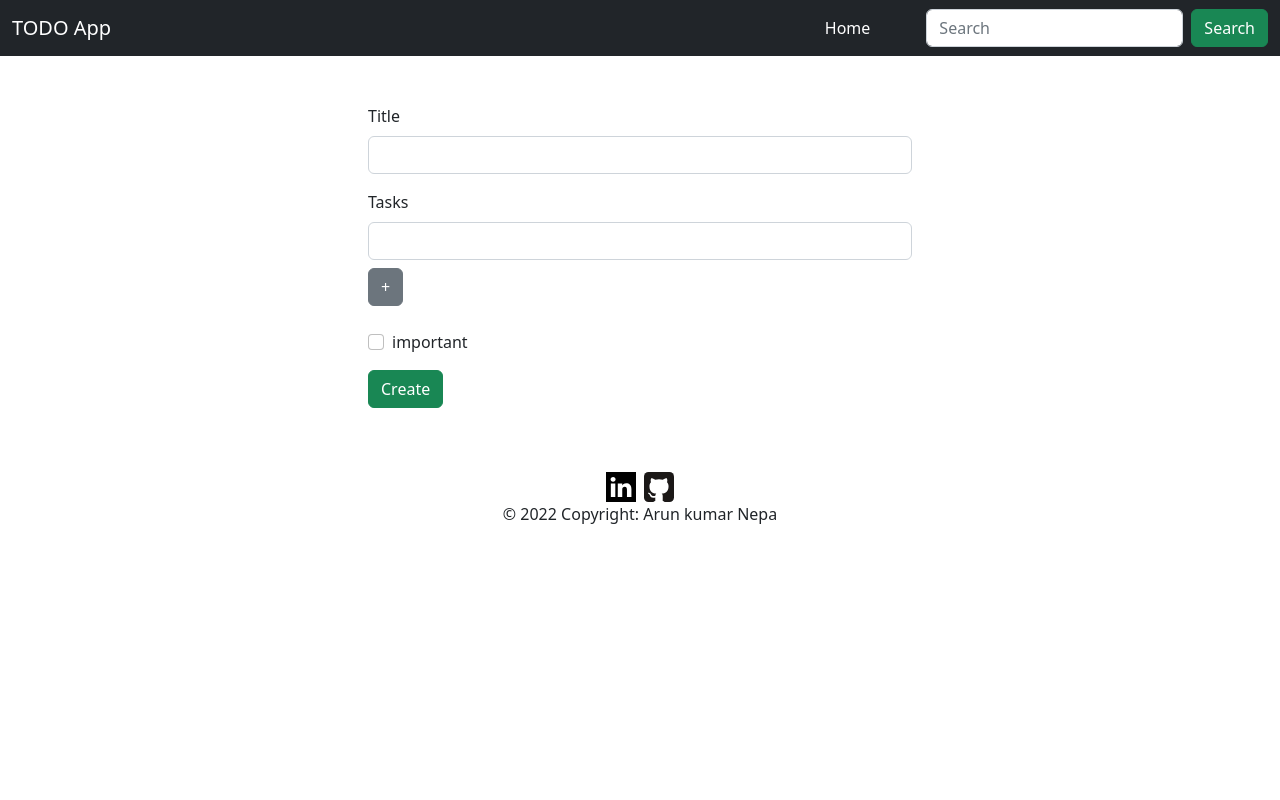
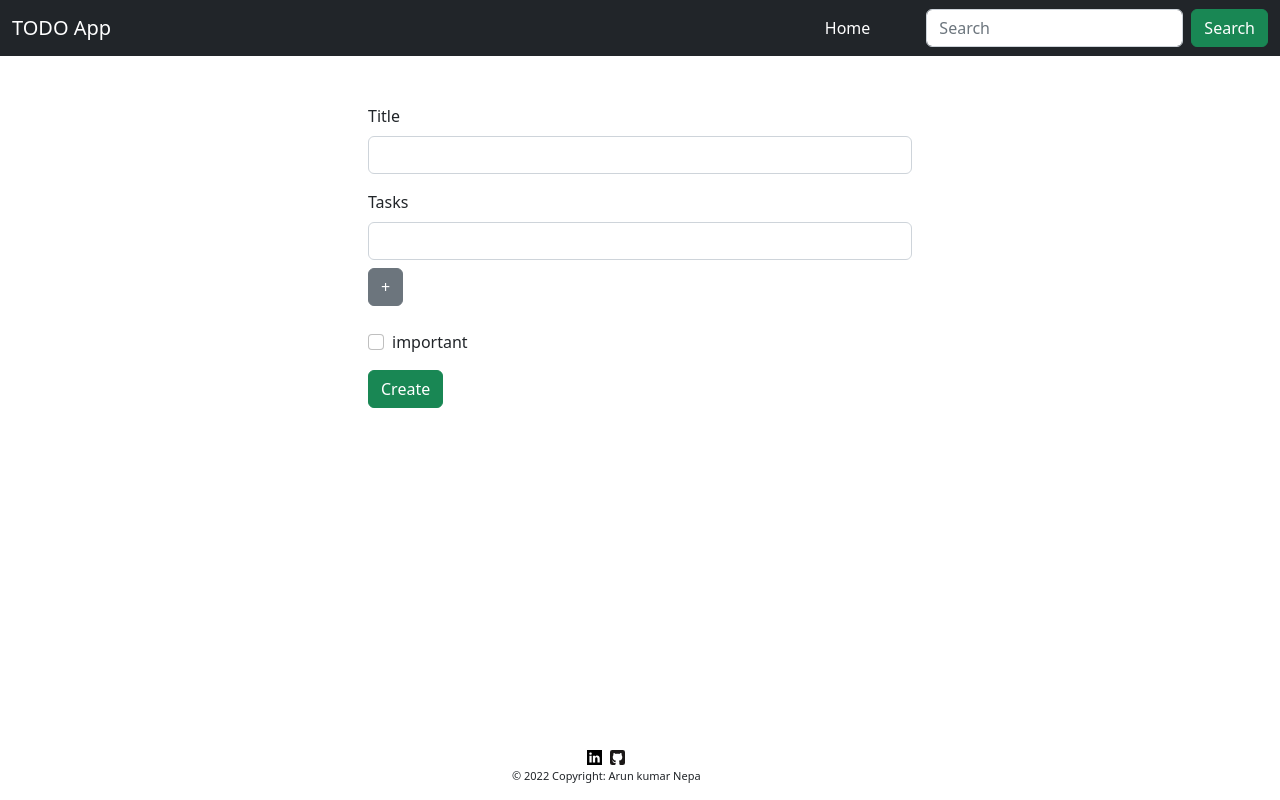
Before and after one commit to arunkumarnepa00/todo-app-react, a React (Create React App) app: page /createTodo in a window 1280 px wide. Built offline with nearby package versions, Linux system fonts and the light colour scheme.

Commit message:
footer adjusted

```diff
--- a/src/components/common/Footer.js
+++ b/src/components/common/Footer.js
@@ -3,14 +3,14 @@ import React from 'react'
 export default function Footer() {
   return (
 
-    <footer className="w-100 text-center mt-3 position-absolute b-0">
+    <footer className="footer text-center">
         <a href="https://www.linkedin.com/in/arun-kumar-nepa-8753a9187">
-            <img src={require('../assets/linkedin-logo-svgrepo-com.svg')} className="me-2" width="30px" alt="linkedin"/>
+            <img src={require('../assets/linkedin-logo-svgrepo-com.svg')} className="me-2" width="15px" alt="linkedin"/>
         </a>
         <a href="https://github.com/arunkumarnepa00">
-            <img src={require('../assets/github-svgrepo-com.svg')} width="30px" alt="github"/>
+            <img src={require('../assets/github-svgrepo-com.svg')} width="15px" alt="github"/>
         </a>
-        <p>© 2022 Copyright: Arun kumar Nepa</p>
+        <p style={{fontSize:'11px'}}>© 2022 Copyright: Arun kumar Nepa</p>
     </footer>
   )
 }
--- a/src/components/common/styles/Form.css
+++ b/src/components/common/styles/Form.css
@@ -4,11 +4,21 @@
         width:100%;
         margin-inline: auto;
     }
+    footer{
+        position: absolute;
+        bottom: 0;
+        left:25vw;
+    }
 }
 @media screen and (min-width:400px){
     .todoform{
         width:80%;
         margin-inline: auto;
+    }
+    footer{
+        position: absolute;
+        bottom: 0;
+        left:40vw;
     }
 }
 @media screen and (min-width:850px){
--- a/src/components/pages/Home.js
+++ b/src/components/pages/Home.js
@@ -86,7 +86,7 @@ export default function Home() {
           </div>
         )}
      </>
-     <div className="d-flex m-3 flex-wrap ">
+     <div className="d-flex m-3 flex-wrap">
         {list && list.length>0 && list.map(function(element,index){
             return <Card data={[element,handleDelete]} key={index} />
           })
```
